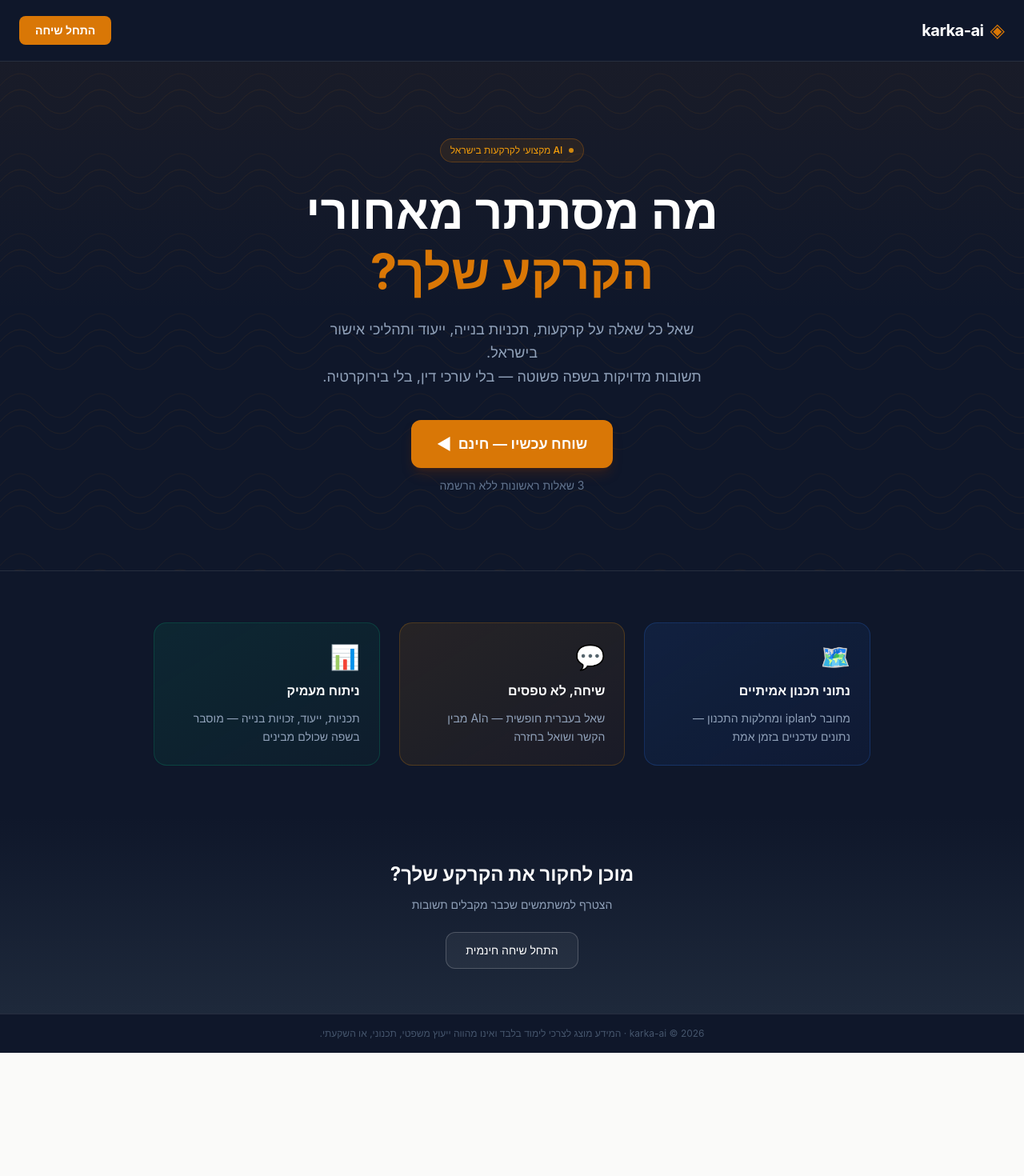
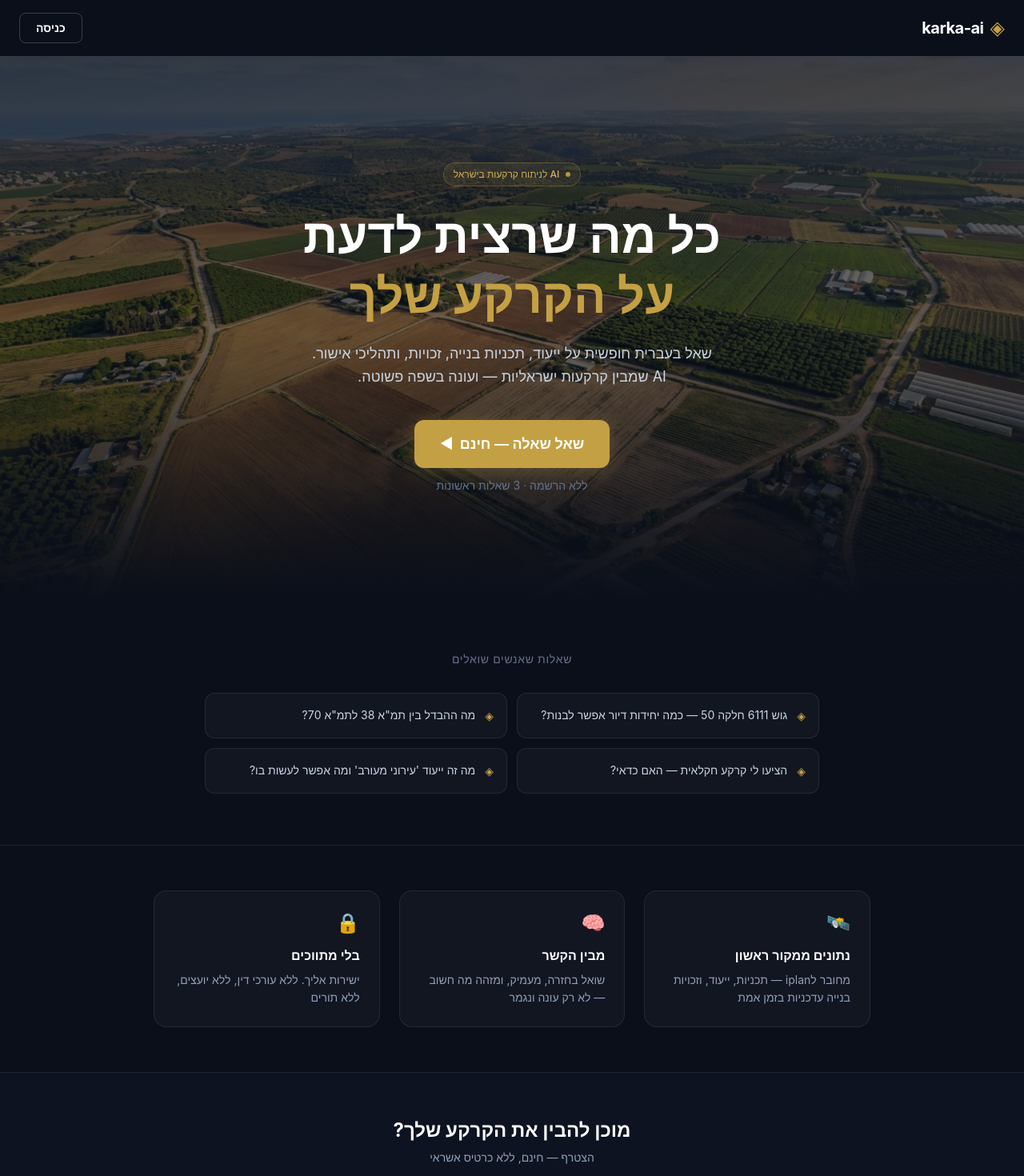
Before and after one commit to ofek147/karka-ai, a Next.js app in the folder frontend-next/: page / in a window 1280 px wide. Shown: the top 1470 px of the page at 80% size. Before the commit the page ends 1316 px from the top, so only its background shows below. Built offline with nearby package versions, Linux system fonts and the light colour scheme; no server answers.

Commit message:
design: hero image + gold color + new content (example questions, cleaner copy)

```diff
--- a/frontend-next/app/globals.css
+++ b/frontend-next/app/globals.css
@@ -4,9 +4,9 @@
   --navy: #0f172a;
   --navy-mid: #1e293b;
   --navy-light: #334155;
-  --amber: #d97706;
-  --amber-light: #f59e0b;
-  --amber-pale: #fef3c7;
+  --amber: #c4a044;
+  --amber-light: #d4b05a;
+  --amber-pale: #fdf6e3;
   --warm-bg: #fafaf9;
   --border: #e2e8f0;
   --text: #0f172a;
--- a/frontend-next/app/page.tsx
+++ b/frontend-next/app/page.tsx
@@ -1,113 +1,147 @@
 "use client";
 import Link from "next/link";
 
+const EXAMPLE_QUESTIONS = [
+  "גוש 6111 חלקה 50 — כמה יחידות דיור אפשר לבנות?",
+  "מה ההבדל בין תמ\"א 38 לתמ\"א 70?",
+  "הציעו לי קרקע חקלאית — האם כדאי?",
+  "מה זה ייעוד 'עירוני מעורב' ומה אפשר לעשות בו?",
+];
+
 export default function Home() {
   return (
-    <main className="min-h-screen bg-[#0f172a] flex flex-col overflow-y-auto" dir="rtl">
+    <main className="min-h-screen flex flex-col overflow-y-auto bg-[#0a0f1a]" dir="rtl">
 
       {/* Header */}
-      <header className="px-6 py-5 flex items-center justify-between border-b border-white/10">
+      <header className="relative z-20 px-6 py-4 flex items-center justify-between">
         <div className="flex items-center gap-2">
-          <span className="text-[#d97706] text-2xl">◈</span>
+          <span style={{ color: "#c4a044" }} className="text-2xl">◈</span>
           <span className="font-bold text-xl text-white tracking-tight">karka-ai</span>
         </div>
         <Link
           href="/chat"
-          className="bg-[#d97706] text-white px-5 py-2 rounded-lg text-sm font-semibold hover:bg-[#b45309] transition-colors"
+          className="text-sm font-semibold px-5 py-2 rounded-lg text-white border border-white/20 hover:bg-white/10 transition-colors"
         >
-          התחל שיחה
+          כניסה
         </Link>
       </header>
 
-      {/* Hero */}
-      <section className="flex-1 flex flex-col items-center justify-center px-6 py-24 text-center relative overflow-hidden topo-bg">
-        {/* Glow */}
-        <div className="absolute inset-0 bg-gradient-to-b from-[#d97706]/5 via-transparent to-transparent pointer-events-none" />
+      {/* Hero — תמונת קרקע + overlay */}
+      <section className="relative flex-1 flex flex-col items-center justify-center min-h-[85vh] px-6 py-20 overflow-hidden">
+        {/* Background image */}
+        <div
+          className="absolute inset-0 bg-cover bg-center bg-no-repeat"
+          style={{ backgroundImage: "url('/hero.jpg')" }}
+        />
+        {/* Dark overlay — gradient */}
+        <div className="absolute inset-0 bg-gradient-to-b from-[#0a0f1a]/80 via-[#0a0f1a]/60 to-[#0a0f1a]" />
 
-        <div className="relative z-10 max-w-2xl mx-auto">
-          <div className="inline-flex items-center gap-2 bg-[#d97706]/10 border border-[#d97706]/30 text-[#f59e0b] text-xs px-3 py-1.5 rounded-full mb-6 font-medium">
-            <span className="w-1.5 h-1.5 bg-[#f59e0b] rounded-full animate-pulse" />
-            AI מקצועי לקרקעות בישראל
+        {/* Content */}
+        <div className="relative z-10 max-w-2xl mx-auto text-center">
+          <div
+            className="inline-flex items-center gap-2 border text-xs px-3 py-1.5 rounded-full mb-6 font-medium"
+            style={{ background: "rgba(196,160,68,0.1)", borderColor: "rgba(196,160,68,0.3)", color: "#d4b05a" }}
+          >
+            <span className="w-1.5 h-1.5 rounded-full animate-pulse" style={{ background: "#c4a044" }} />
+            AI לניתוח קרקעות בישראל
           </div>
 
           <h1 className="text-5xl md:text-6xl font-bold text-white mb-5 leading-tight">
-            מה מסתתר מאחורי
+            כל מה שרצית לדעת
             <br />
-            <span className="text-[#d97706]">הקרקע שלך?</span>
+            <span style={{ color: "#c4a044" }}>על הקרקע שלך</span>
           </h1>
 
-          <p className="text-lg text-slate-400 mb-10 leading-relaxed max-w-lg mx-auto">
-            שאל כל שאלה על קרקעות, תכניות בנייה, ייעוד ותהליכי אישור בישראל.
+          <p className="text-lg text-slate-300 mb-10 leading-relaxed max-w-lg mx-auto">
+            שאל בעברית חופשית על ייעוד, תכניות בנייה, זכויות, ותהליכי אישור.
             <br />
-            תשובות מדויקות בשפה פשוטה — בלי עורכי דין, בלי בירוקרטיה.
+            AI שמבין קרקעות ישראליות — ועונה בשפה פשוטה.
           </p>
 
           <Link
             href="/chat"
-            className="inline-flex items-center gap-2 bg-[#d97706] text-white px-8 py-4 rounded-xl text-lg font-semibold hover:bg-[#b45309] transition-all shadow-lg shadow-amber-900/30 hover:shadow-amber-900/50 hover:-translate-y-0.5"
+            className="inline-flex items-center gap-2 px-8 py-4 rounded-xl text-lg font-semibold text-white transition-all hover:-translate-y-0.5"
+            style={{ background: "#c4a044", boxShadow: "0 4px 24px rgba(196,160,68,0.3)" }}
+            onMouseEnter={e => (e.currentTarget.style.background = "#b38c36")}
+            onMouseLeave={e => (e.currentTarget.style.background = "#c4a044")}
           >
-            שוחח עכשיו — חינם
-            <span className="text-xl">◀</span>
+            שאל שאלה — חינם
+            <span>◀</span>
           </Link>
-          <p className="text-sm text-slate-500 mt-3">3 שאלות ראשונות ללא הרשמה</p>
+          <p className="text-sm text-slate-500 mt-3">ללא הרשמה · 3 שאלות ראשונות</p>
         </div>
       </section>
 
-      {/* Features */}
-      <section className="border-t border-white/10 px-6 py-16 bg-[#0f172a]">
+      {/* Example questions */}
+      <section className="bg-[#0a0f1a] px-6 py-16">
+        <div className="max-w-3xl mx-auto">
+          <p className="text-center text-sm font-medium text-slate-500 uppercase tracking-wider mb-8">
+            שאלות שאנשים שואלים
+          </p>
+          <div className="grid md:grid-cols-2 gap-3">
+            {EXAMPLE_QUESTIONS.map((q) => (
+              <Link
+                key={q}
+                href="/chat"
+                className="group flex items-start gap-3 px-4 py-4 rounded-xl border border-white/8 bg-white/3 hover:bg-white/6 hover:border-white/15 transition-all cursor-pointer"
+              >
+                <span className="mt-0.5 text-sm shrink-0" style={{ color: "#c4a044" }}>◈</span>
+                <span className="text-sm text-slate-300 group-hover:text-white transition-colors leading-relaxed">
+                  {q}
+                </span>
+              </Link>
+            ))}
+          </div>
+        </div>
+      </section>
+
+      {/* Value props */}
+      <section className="px-6 py-14 border-t border-white/8">
         <div className="max-w-4xl mx-auto grid md:grid-cols-3 gap-6">
           {[
             {
-              icon: "🗺️",
-              title: "נתוני תכנון אמיתיים",
-              desc: "מחובר לiplan ומחלקות התכנון — נתונים עדכניים בזמן אמת",
-              color: "from-blue-500/10 to-blue-600/5",
-              border: "border-blue-500/20",
+              icon: "🛰️",
+              title: "נתונים ממקור ראשון",
+              desc: "מחובר לiplan — תכניות, ייעוד, וזכויות בנייה עדכניות בזמן אמת",
             },
             {
-              icon: "💬",
-              title: "שיחה, לא טפסים",
-              desc: "שאל בעברית חופשית — הAI מבין הקשר ושואל בחזרה",
-              color: "from-amber-500/10 to-amber-600/5",
-              border: "border-amber-500/20",
+              icon: "🧠",
+              title: "מבין הקשר",
+              desc: "שואל בחזרה, מעמיק, ומזהה מה חשוב — לא רק עונה ונגמר",
             },
             {
-              icon: "📊",
-              title: "ניתוח מעמיק",
-              desc: "תכניות, ייעוד, זכויות בנייה — מוסבר בשפה שכולם מבינים",
-              color: "from-emerald-500/10 to-emerald-600/5",
-              border: "border-emerald-500/20",
+              icon: "🔒",
+              title: "בלי מתווכים",
+              desc: "ישירות אליך. ללא עורכי דין, ללא יועצים, ללא תורים",
             },
           ].map((f) => (
             <div
               key={f.title}
-              className={`bg-gradient-to-br ${f.color} border ${f.border} rounded-2xl p-6 flex flex-col gap-3`}
+              className="rounded-2xl p-6 border border-white/8 bg-white/3"
             >
-              <span className="text-3xl">{f.icon}</span>
-              <h3 className="font-semibold text-white text-base">{f.title}</h3>
+              <span className="text-2xl mb-3 block">{f.icon}</span>
+              <h3 className="font-semibold text-white mb-2">{f.title}</h3>
               <p className="text-sm text-slate-400 leading-relaxed">{f.desc}</p>
             </div>
           ))}
         </div>
       </section>
 
-      {/* CTA bottom */}
-      <section className="px-6 py-14 text-center bg-gradient-to-b from-[#0f172a] to-[#1e293b]">
-        <h2 className="text-2xl font-bold text-white mb-3">
-          מוכן לחקור את הקרקע שלך?
-        </h2>
-        <p className="text-slate-400 mb-6 text-sm">הצטרף למשתמשים שכבר מקבלים תשובות</p>
+      {/* CTA */}
+      <section className="px-6 py-14 text-center border-t border-white/8 bg-[#0d1320]">
+        <h2 className="text-2xl font-bold text-white mb-2">מוכן להבין את הקרקע שלך?</h2>
+        <p className="text-slate-400 text-sm mb-6">הצטרף — חינם, ללא כרטיס אשראי</p>
         <Link
           href="/chat"
-          className="inline-flex items-center gap-2 bg-white/5 border border-white/20 text-white px-6 py-3 rounded-xl text-sm font-medium hover:bg-white/10 transition-colors"
+          className="inline-flex items-center gap-2 px-6 py-3 rounded-xl text-sm font-semibold text-white border border-white/20 hover:bg-white/8 transition-colors"
         >
-          התחל שיחה חינמית
+          התחל עכשיו
         </Link>
       </section>
 
       {/* Footer */}
-      <footer className="border-t border-white/10 px-6 py-4 text-center text-xs text-slate-600">
-        karka-ai © 2026 · המידע מוצג לצרכי לימוד בלבד ואינו מהווה ייעוץ משפטי, תכנוני, או השקעתי.
+      <footer className="px-6 py-4 text-center text-xs text-slate-700 border-t border-white/5">
+        karka-ai © 2026 · המידע לצרכי לימוד בלבד · אינו מהווה ייעוץ משפטי, תכנוני, או השקעתי
       </footer>
     </main>
   );
--- a/frontend-next/components/ChatInput.tsx
+++ b/frontend-next/components/ChatInput.tsx
@@ -22,7 +22,7 @@ export default function ChatInput({ value, onChange, onSend, onKeyDown, loading,
         )}
 
         {/* Input row */}
-        <div className="flex gap-2 items-end bg-white border border-slate-200 rounded-2xl px-4 py-3 shadow-sm focus-within:border-[#d97706]/60 focus-within:shadow-[0_0_0_3px_rgba(217,119,6,0.1)] transition-all">
+        <div className="flex gap-2 items-end bg-white border border-slate-200 rounded-2xl px-4 py-3 shadow-sm focus-within:border-[#c4a044]/60 focus-within:shadow-[0_0_0_3px_rgba(217,119,6,0.1)] transition-all">
           <textarea
             value={value}
             onChange={(e) => onChange(e.target.value)}
@@ -36,7 +36,7 @@ export default function ChatInput({ value, onChange, onSend, onKeyDown, loading,
           <button
             onClick={onSend}
             disabled={!value.trim() || loading}
-            className="shrink-0 w-9 h-9 rounded-xl bg-[#d97706] text-white flex items-center justify-center hover:bg-[#b45309] disabled:opacity-30 transition-all disabled:cursor-not-allowed"
+            className="shrink-0 w-9 h-9 rounded-xl bg-[#c4a044] text-white flex items-center justify-center hover:bg-[#b38c36] disabled:opacity-30 transition-all disabled:cursor-not-allowed"
             aria-label="שלח"
           >
             {loading ? (
--- a/frontend-next/components/ChatSidebar.tsx
+++ b/frontend-next/components/ChatSidebar.tsx
@@ -23,7 +23,7 @@ export default function ChatSidebar({ sessions, currentSessionId, onNewChat, isO
     >
       {/* Logo */}
       <div className="px-4 py-4 border-b border-white/10 flex items-center gap-2">
-        <span className="text-[#d97706] text-xl">◈</span>
+        <span className="text-[#c4a044] text-xl">◈</span>
         <Link href="/" className="font-bold text-base text-white tracking-tight">karka-ai</Link>
       </div>
 
@@ -33,7 +33,7 @@ export default function ChatSidebar({ sessions, currentSessionId, onNewChat, isO
           onClick={onNewChat}
           className="w-full flex items-center gap-2 px-3 py-2.5 rounded-lg border border-white/10 bg-white/5 text-sm text-slate-300 hover:bg-white/10 hover:text-white transition-colors"
         >
-          <span className="text-[#d97706] text-base leading-none">+</span>
+          <span className="text-[#c4a044] text-base leading-none">+</span>
           שיחה חדשה
         </button>
       </div>
@@ -58,7 +58,7 @@ export default function ChatSidebar({ sessions, currentSessionId, onNewChat, isO
                 className={`
                   block px-3 py-2.5 rounded-lg text-sm truncate transition-colors
                   ${currentSessionId === s.id
-                    ? "bg-[#d97706]/15 text-[#f59e0b] border border-[#d97706]/20"
+                    ? "bg-[#c4a044]/15 text-[#d4b05a] border border-[#c4a044]/20"
                     : "text-slate-400 hover:bg-white/5 hover:text-slate-200"}
                 `}
               >
--- a/frontend-next/components/ChatTopbar.tsx
+++ b/frontend-next/components/ChatTopbar.tsx
@@ -22,7 +22,7 @@ export default function ChatTopbar({ onMenuClick }: Props) {
           </button>
         )}
         <Link href="/" className="flex items-center gap-2">
-          <span className="text-[#d97706] text-lg">◈</span>
+          <span className="text-[#c4a044] text-lg">◈</span>
           <span className="font-bold text-white text-base tracking-tight">karka-ai</span>
         </Link>
       </div>
@@ -31,7 +31,7 @@ export default function ChatTopbar({ onMenuClick }: Props) {
         {!user ? (
           <button
             onClick={() => setShowRegister(true)}
-            className="text-sm text-[#f59e0b] font-medium hover:text-[#d97706] transition-colors"
+            className="text-sm text-[#d4b05a] font-medium hover:text-[#c4a044] transition-colors"
           >
             הירשם לשמירת שיחות
           </button>
```
Also changed, not shown: frontend-next/components/MessageBubble.tsx (+5 -5 lines), frontend-next/components/RegisterModal.tsx (+5 -5 lines), frontend-next/public/hero.jpg (added).
